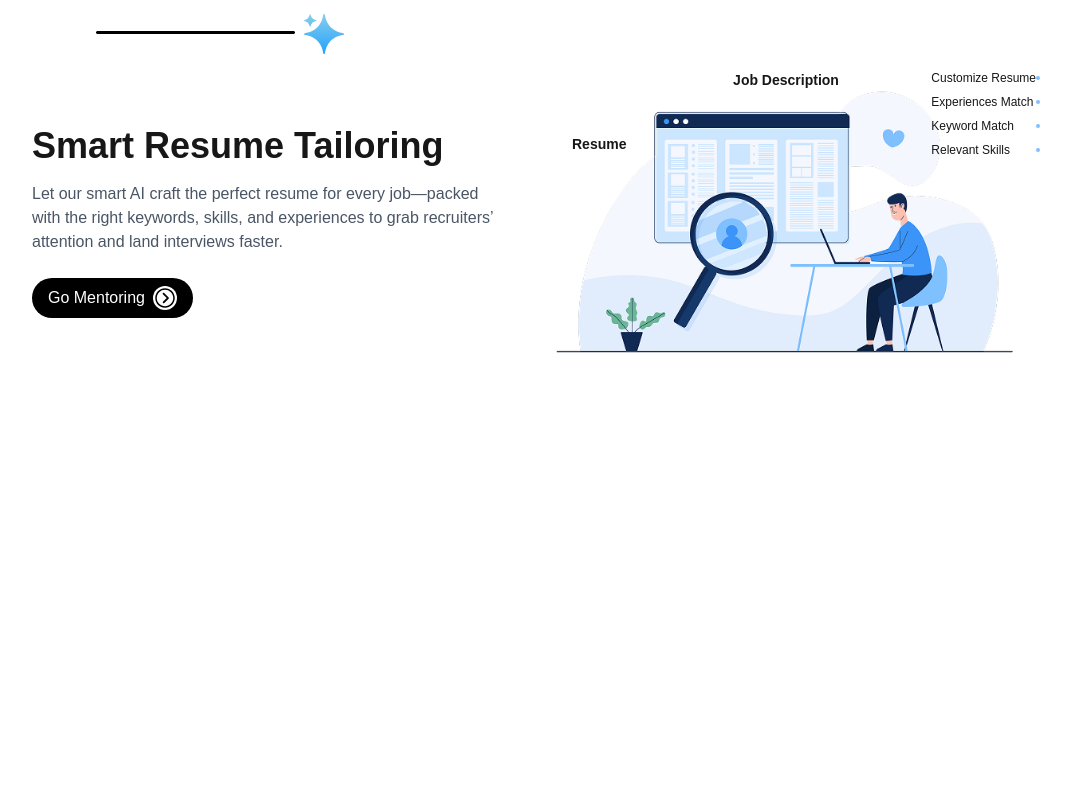
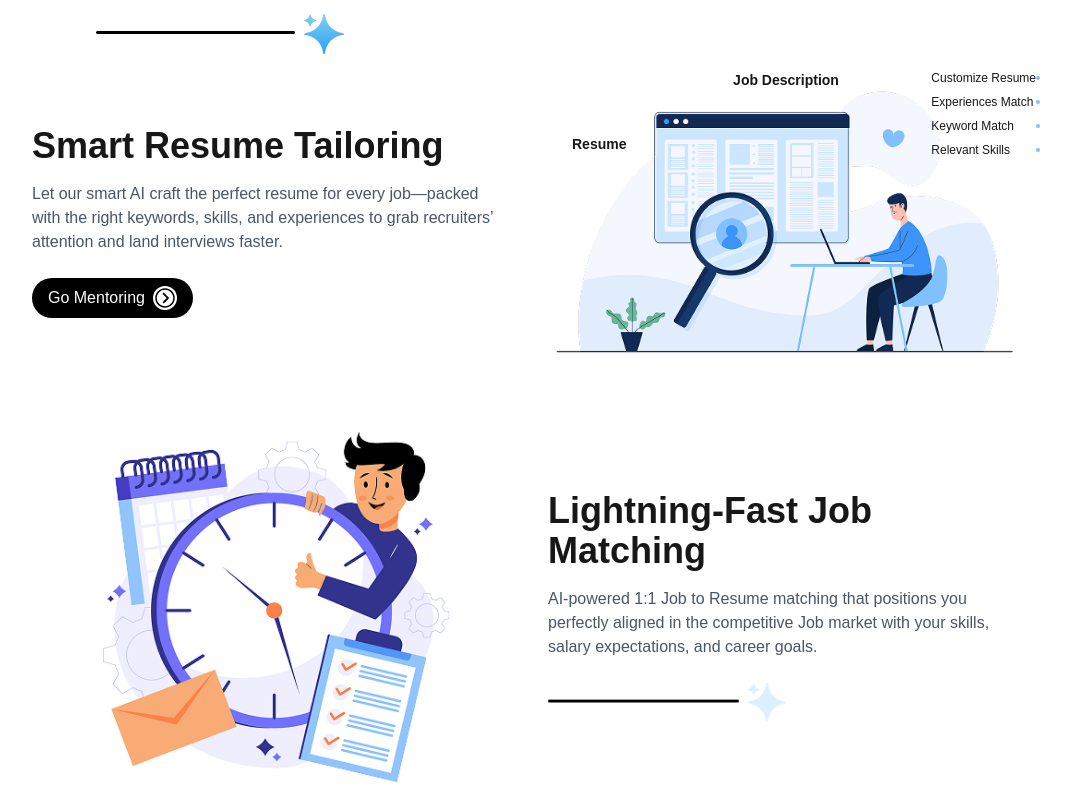
Before and after one commit to EmonHossen10/job-mantic, a Next.js app: page / in a window 1280 px wide. Shown: the part 1167-1965 px from the top of the page, without its empty margins (112-1183 px from the left). Before the commit the page ends 1541 px from the top, so only its background shows below. Built offline with nearby package versions, Linux system fonts and the light colour scheme.

Commit message:
fast jobb added

```diff
--- /dev/null
+++ b/app/Components/FastJob.js
@@ -0,0 +1,42 @@
+import React from "react";
+import clock from "@/public/clock.png";
+import Image from "next/image";
+import img from "@/public/frame5.png";
+
+const FastJob = () => {
+  return (
+    <div>
+      <section className="flex flex-col-reverse md:flex-row items-center md:items-center gap-6 md:gap-10">
+        {/* image part */}
+        <div className="w-full md:w-1/2 flex justify-center">
+          <Image
+            src={clock}
+            alt="Clock Image"
+            className="w-full h-auto max-w-sm"
+          />
+        </div>
+
+        {/* text part */}
+        <div className="w-full md:w-1/2 flex flex-col justify-center">
+          <h2 className="text-2xl md:text-4xl font-bold mb-4">
+            Lightning-Fast Job <br /> Matching
+          </h2>
+          <p className="text-gray-600 mb-6">
+            AI-powered 1:1 Job to Resume matching that positions you perfectly
+            aligned in the competitive Job market with your skills, salary
+            expectations, and career goals.
+          </p>
+          <div className="w-full flex justify-start">
+            <Image
+              src={img}
+              alt="Frame Image"
+              className="w-1/2 md:w-1/2 h-auto max-w-[250px]"
+            />
+          </div>
+        </div>
+      </section>
+    </div>
+  );
+};
+
+export default FastJob;
--- a/app/Components/SmartResume.js
+++ b/app/Components/SmartResume.js
@@ -5,7 +5,7 @@ import Image from "next/image";
 
 const SmartResume = () => {
   return (
-    <div className="md:mt-24 mt-20">
+    <div className="md:mt-24 mt-20 mb-10">
       <section className="flex flex-col md:flex-row md:items-center gap-10">
         {/* text part */}
         <div className="w-full md:w-1/2">
@@ -24,7 +24,9 @@ const SmartResume = () => {
         <div className="w-full relative md:w-1/2 flex justify-center">
           <Image src={img} alt="Smart Resume" />
 
-          <p className="absolute text-xs md:text-sm font-semibold  ">Job Description</p>
+          <p className="absolute text-xs md:text-sm font-semibold  ">
+            Job Description
+          </p>
           <p className="absolute  text-xs md:text-sm left-6 top-16  font-semibold  ">
             Resume
           </p>
@@ -44,9 +46,7 @@ const SmartResume = () => {
                 <span className="w-1 h-1 bg-[#80C0FF] rounded-full"></span>
               </li>
               <li className="flex justify-between items-center">
-                <span className="text-xs whitespace-nowrap">
-                  Keyword Match
-                </span>
+                <span className="text-xs whitespace-nowrap">Keyword Match</span>
                 <span className="w-1 h-1 bg-[#80C0FF] rounded-full"></span>
               </li>
               <li className="flex justify-between items-center">
--- a/app/layout.js
+++ b/app/layout.js
@@ -5,6 +5,7 @@ import Hero from "./Components/Hero";
 import Frame from "./Components/Frame";
 import WhyChoose from "./Components/WhyChoose";
 import SmartResume from "./Components/SmartResume";
+import FastJob from "./Components/FastJob";
 
 const inter = Inter({
   variable: "--font-inter",
@@ -28,6 +29,7 @@ export default function RootLayout({ children }) {
           <Frame></Frame>
           <WhyChoose></WhyChoose>
           <SmartResume></SmartResume>
+          <FastJob></FastJob>
         </div>
       </body>
     </html>
```
Also changed, not shown: public/clock.png (added), public/frame5.png (added).
